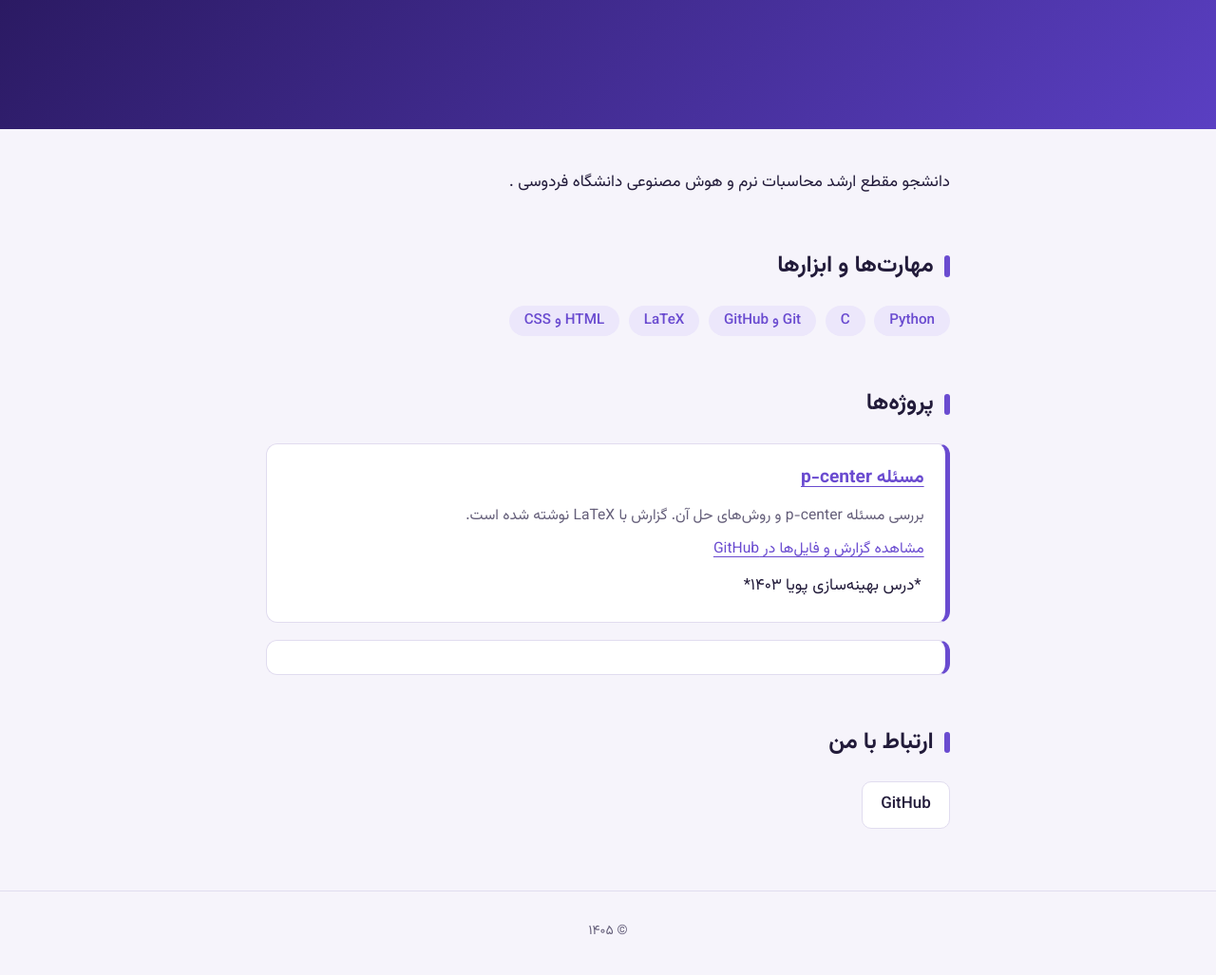
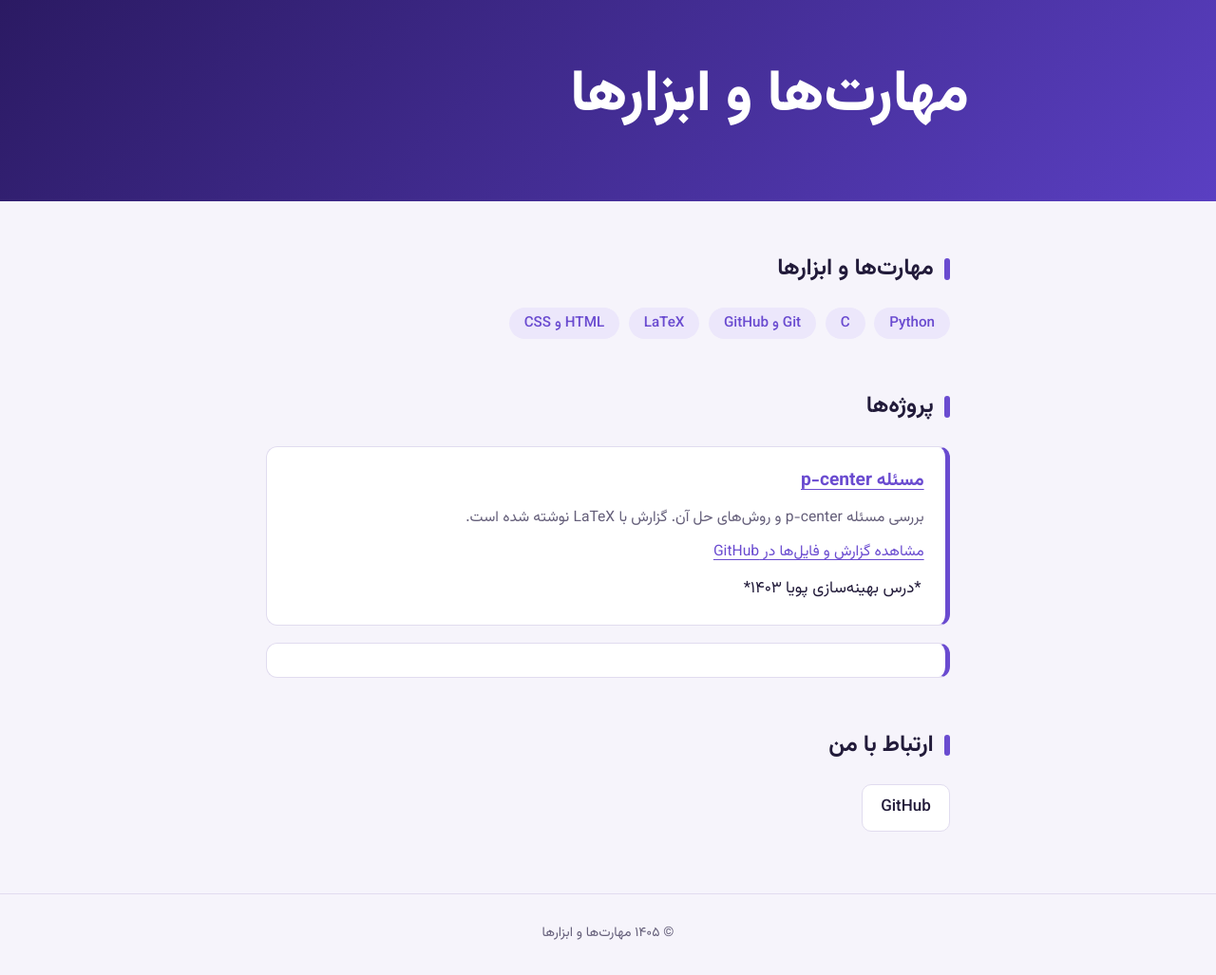
Before and after one commit to Hasti-Soltani/Hasti-Soltani.github.io, a Jekyll site: the page built from index.md, in a window 1280 px wide. Shown: the whole page at 95% size. Built offline with Jekyll 4.4.1, drawn with Linux system fonts in a browser that asks for light colours; our own code applies the rules of GitHub Pages for plain Markdown files.

Commit message:
Update index.md

```diff
--- a/index.md
+++ b/index.md
@@ -5,7 +5,6 @@
 image: photo.jpg
 ---
 
-دانشجو مقطع ارشد محاسبات نرم و هوش مصنوعی دانشگاه فردوسی .
 
 ## مهارت‌ها و ابزارها
 
```
